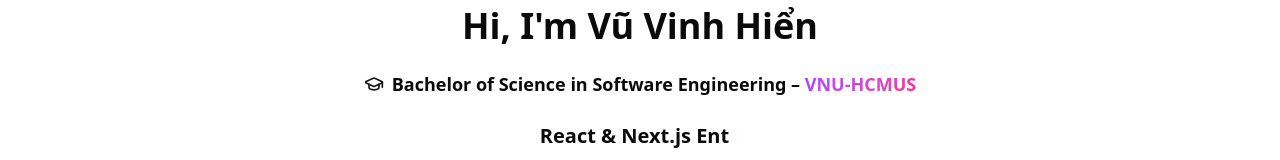
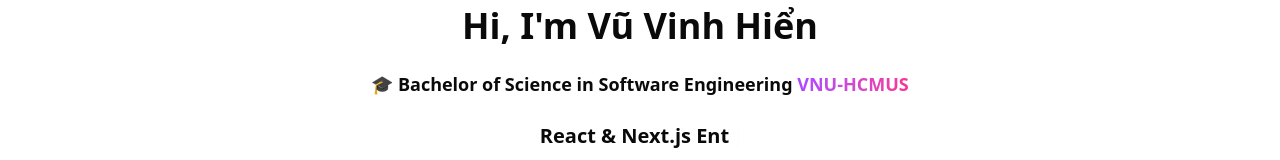
Before and after one commit to hienhhcc/portfolio-v2, a Next.js app: page / in a window 1280 px wide. Shown: the part 275-435 px from the top of the page. Built offline with nearby package versions, Linux system fonts and the light colour scheme.

Commit message:
remove dash

```diff
--- a/src/app/components/Hero/index.tsx
+++ b/src/app/components/Hero/index.tsx
@@ -3,7 +3,6 @@ import { Avatar, AvatarImage } from "@/components/ui/avatar";
 import Link from "next/link";
 import TypeWriter from "@/app/components/Hero/Typewriter";
 import NameText from "@/app/components/Hero/NameText";
-import { GraduationCap } from "lucide-react";
 import ExternalLink from "@/app/components/ExternalLink";
 
 export default function HeroSection() {
@@ -14,9 +13,8 @@ export default function HeroSection() {
       </Avatar>
       <NameText />
       <p className="flex items-center gap-2 text-lg font-medium">
-        <GraduationCap className="h-5 w-5 text-primary" />
         <span className="font-semibold">
-          Bachelor of Science in Software Engineering –{" "}
+          🎓 Bachelor of Science in Software Engineering{" "}
           <ExternalLink
             href={"https://hcmus.edu.vn/"}
             className="bg-gradient-to-r from-purple-500 to-pink-500 bg-clip-text text-transparent font-extrabold text-md hover:font-extrabold"
```
